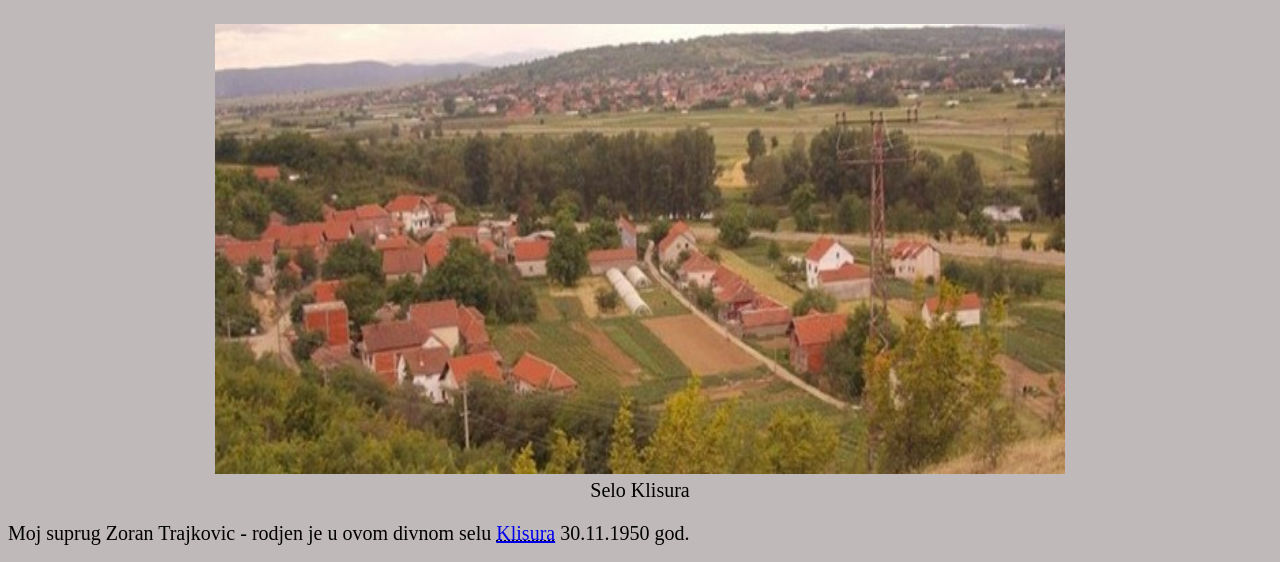
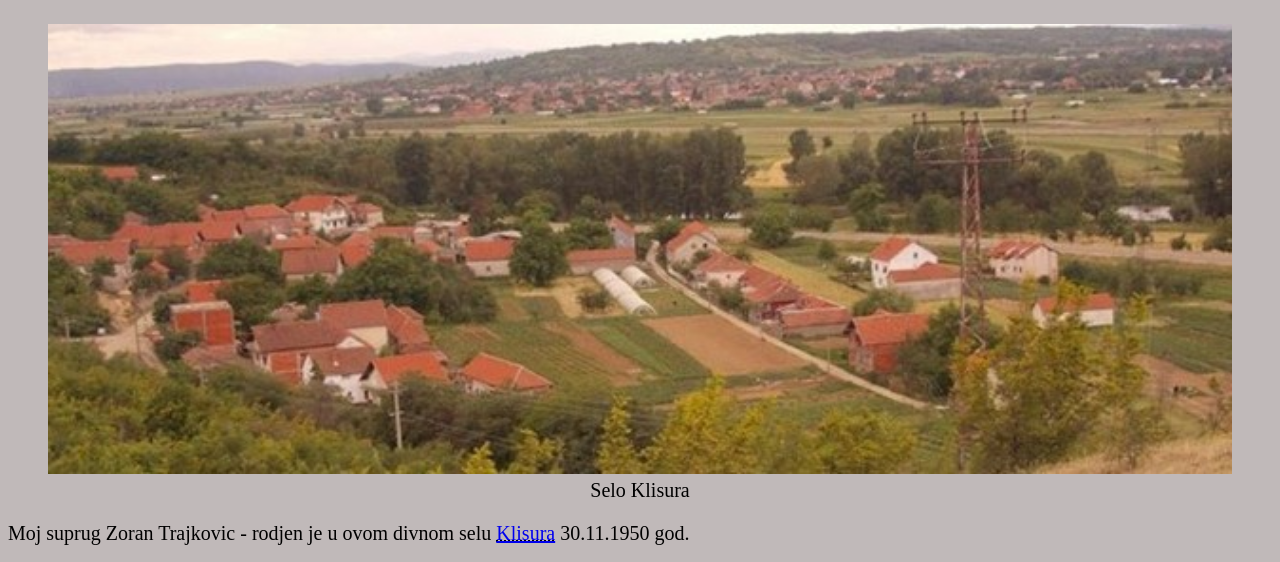
Before and after one commit to Klisura/klisura.github.io, a plain HTML site: page index.html in a window 1280 px wide. Shown: the part 162-724 px from the top of the page. Drawn offline with Linux system fonts and the light colour scheme.

Commit message:
add style

```diff
--- a/styles.css
+++ b/styles.css
@@ -4,3 +4,6 @@ html{
   font-size: 20px;
   background-color: rgb(192, 185, 185);
 }
+img{
+  min-width: 100%;
+}
```
